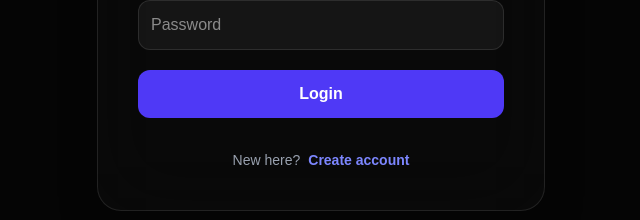
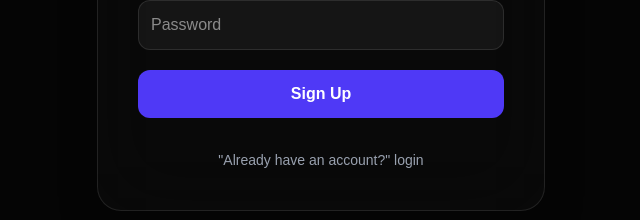
Before and after one commit to ManishDevHub/Nebula, a Next.js app in the folder apps/web/: page /signup in a window 1280 px wide. Shown: the part 402-622 px from the top of the page, without its empty margins (319-959 px from the left). Built offline with nearby package versions, Linux system fonts and the light colour scheme.

Commit message:
add the signUp page and onclick

```diff
--- a/apps/web/app/(auth)/signup/page.tsx
+++ b/apps/web/app/(auth)/signup/page.tsx
@@ -33,17 +33,13 @@ export default function AuthPage() {
 
           {/* Signup Fields */}
           {!isLogin && (
-            <div className="grid grid-cols-2 gap-4">
+            <div className="grid gap-4">
               <input
                 type="text"
-                placeholder="First Name"
+                placeholder="Full Name"
                 className="rounded-xl bg-white/5 border border-white/10 p-3 outline-none focus:border-indigo-500"
               />
-              <input
-                type="text"
-                placeholder="Last Name"
-                className="rounded-xl bg-white/5 border border-white/10 p-3 outline-none focus:border-indigo-500"
-              />
+
             </div>
           )}
 
@@ -63,20 +59,28 @@ export default function AuthPage() {
 
           {/* Button */}
           <button className="w-full rounded-xl bg-indigo-600 p-3 font-bold hover:bg-indigo-500 transition">
-            {isLogin ? "Login" : "Sign Up"}
+            Sign Up
           </button>
         </form>
 
         {/* Toggle */}
-        <p className="text-center text-sm text-gray-400">
-          {isLogin ? "New here?" : "Already have an account?"}
+        {/* <p className="text-center text-sm text-gray-400">
+           "Already have an account?"
+           <a href="/login"></a>
 
           <button
             onClick={() => setIsLogin(!isLogin)}
             className="ml-2 text-indigo-400 font-bold hover:underline"
           >
-            {isLogin ? "Create account" : "Login"}
+
           </button>
+        </p> */}
+
+        <p className="text-center text-sm text-gray-400">
+
+           "Already have an account?"
+           <a href="/login"> login</a>
+
         </p>
       </div>
     </div>
```
